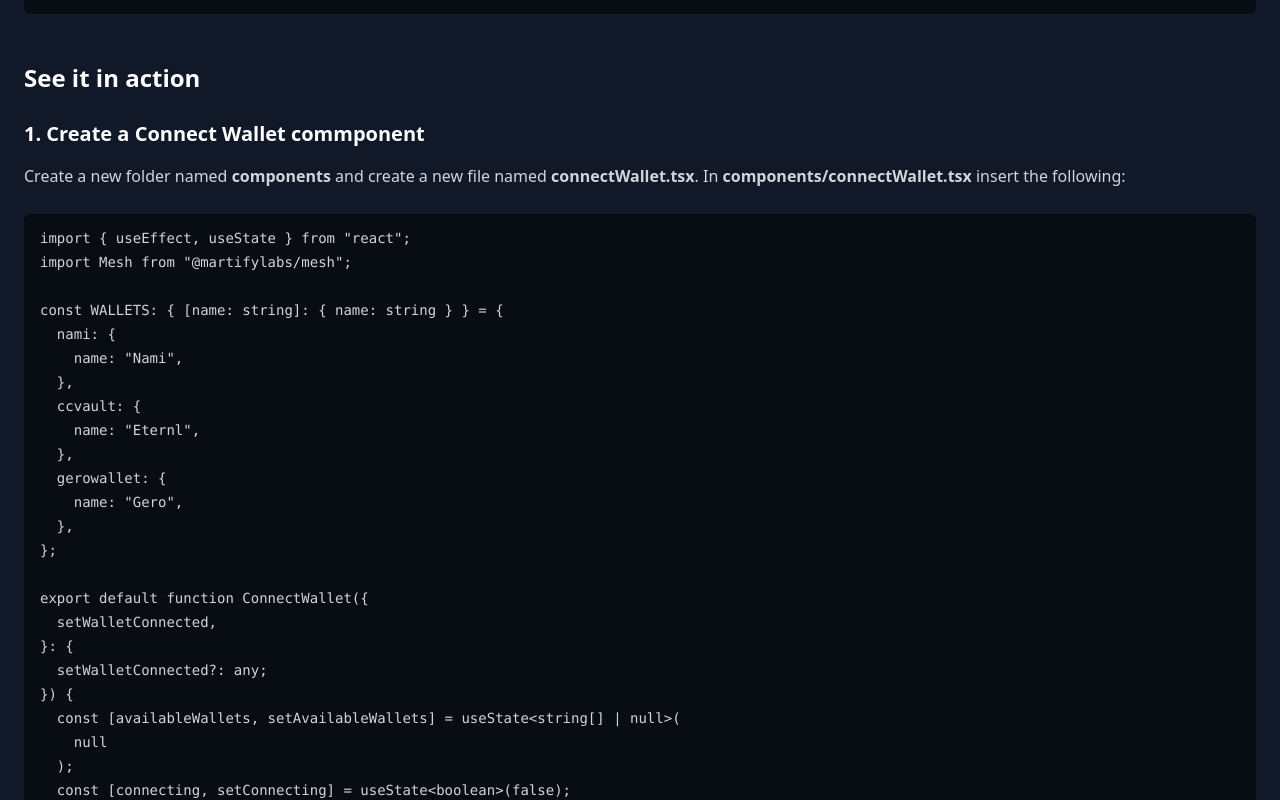
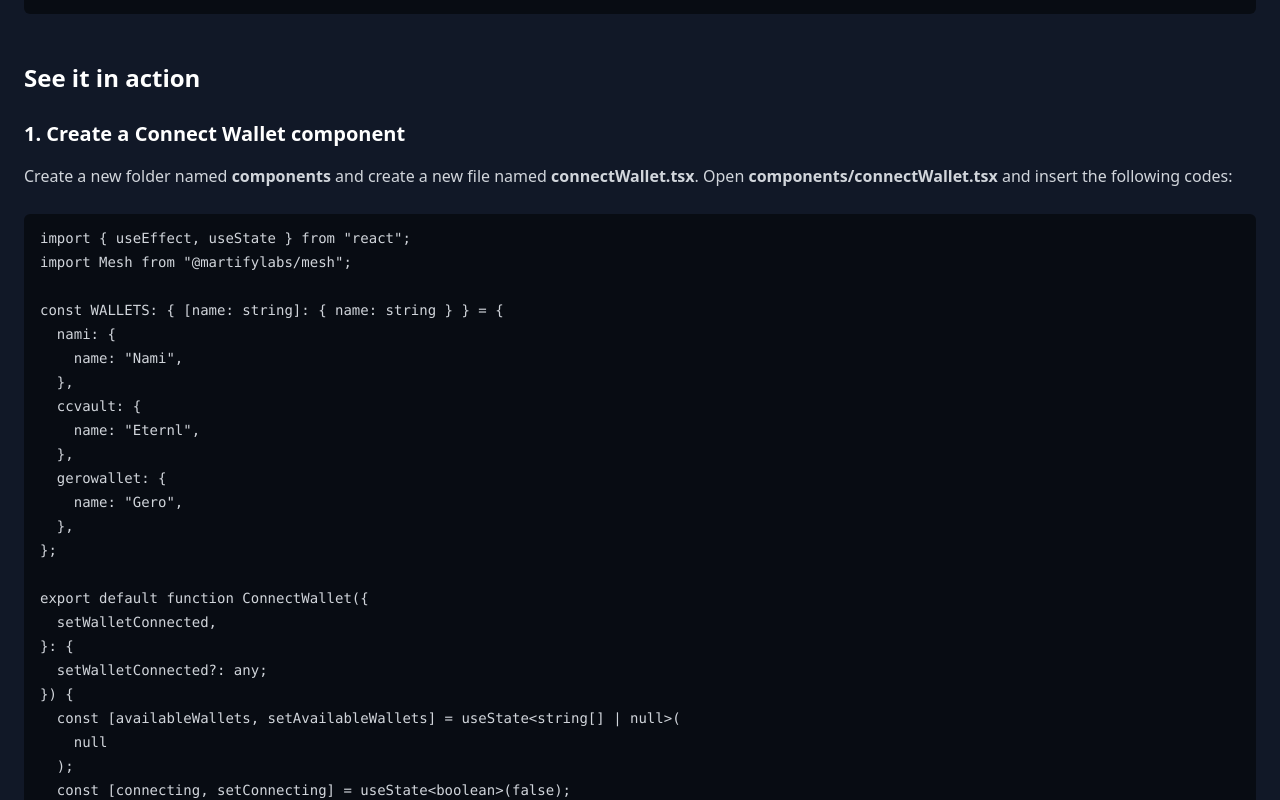
Before and after one commit to renaswift063/mesh-smart-contracts-nft, a Next.js app in the folder packages/demo/: page /get-started/get-started in a window 1280 px wide. Shown: the part 3107-3907 px from the top of the page. Built offline with nearby package versions, Linux system fonts and the light colour scheme.

Commit message:
minor spelling and grammar

```diff
--- a/packages/demo/pages/get-started/get-started.tsx
+++ b/packages/demo/pages/get-started/get-started.tsx
@@ -200,11 +200,11 @@ module.exports = nextConfig;`}
       <Codeblock data={`yarn run dev`} isJson={false} />
 
       <h2>See it in action</h2>
-      <h3>1. Create a Connect Wallet commponent</h3>
+      <h3>1. Create a Connect Wallet component</h3>
       <p>
         Create a new folder named <b>components</b> and create a new file named{' '}
-        <b>connectWallet.tsx</b>. In <b>components/connectWallet.tsx</b> insert
-        the following:
+        <b>connectWallet.tsx</b>. Open <b>components/connectWallet.tsx</b> and insert
+        the following codes:
       </p>
       <Codeblock
         data={`import { useEffect, useState } from "react";
@@ -288,7 +288,7 @@ export default function ConnectWallet({
 
       <h3>2. Lets connect wallet and check wallet&apos;s assets</h3>
       <p>
-        Open <b>pages/index.tsx</b> and replace with the following codes:
+        Open <b>pages/index.tsx</b> and replace it with the following codes:
       </p>
       <Codeblock
         data={`import { useState } from "react";
```
